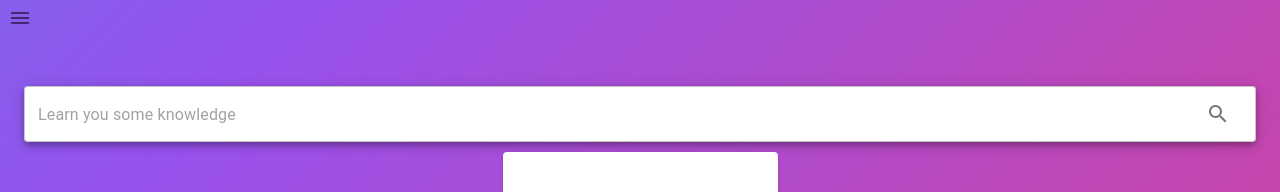
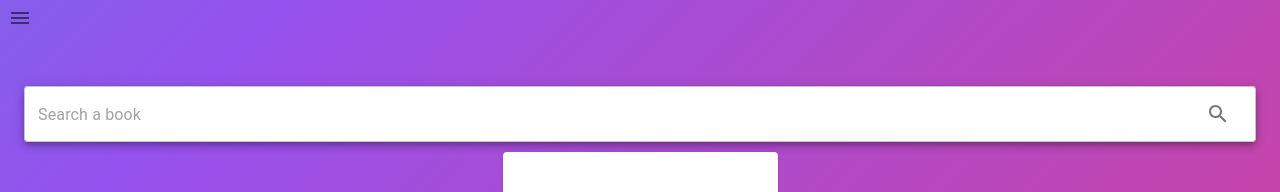
Before and after one commit to coleman-buffa/media-plug, a React (Create React App) app in the folder client/: page /search in a window 1280 px wide. Shown: the top 192 px of the page. Built offline with nearby package versions, Linux system fonts and the light colour scheme.

Commit message:
changed search placeholder

```diff
--- a/client/src/components/searchbar/searchbar.js
+++ b/client/src/components/searchbar/searchbar.js
@@ -27,7 +27,7 @@ function SearchBar(props) {
 						className={classes.bar}
 						required
 						id="search-term"
-						placeholder="Learn you some knowledge"
+						placeholder="Search a book"
 						variant="outlined"
 						InputProps={{
 							endAdornment: (
```
